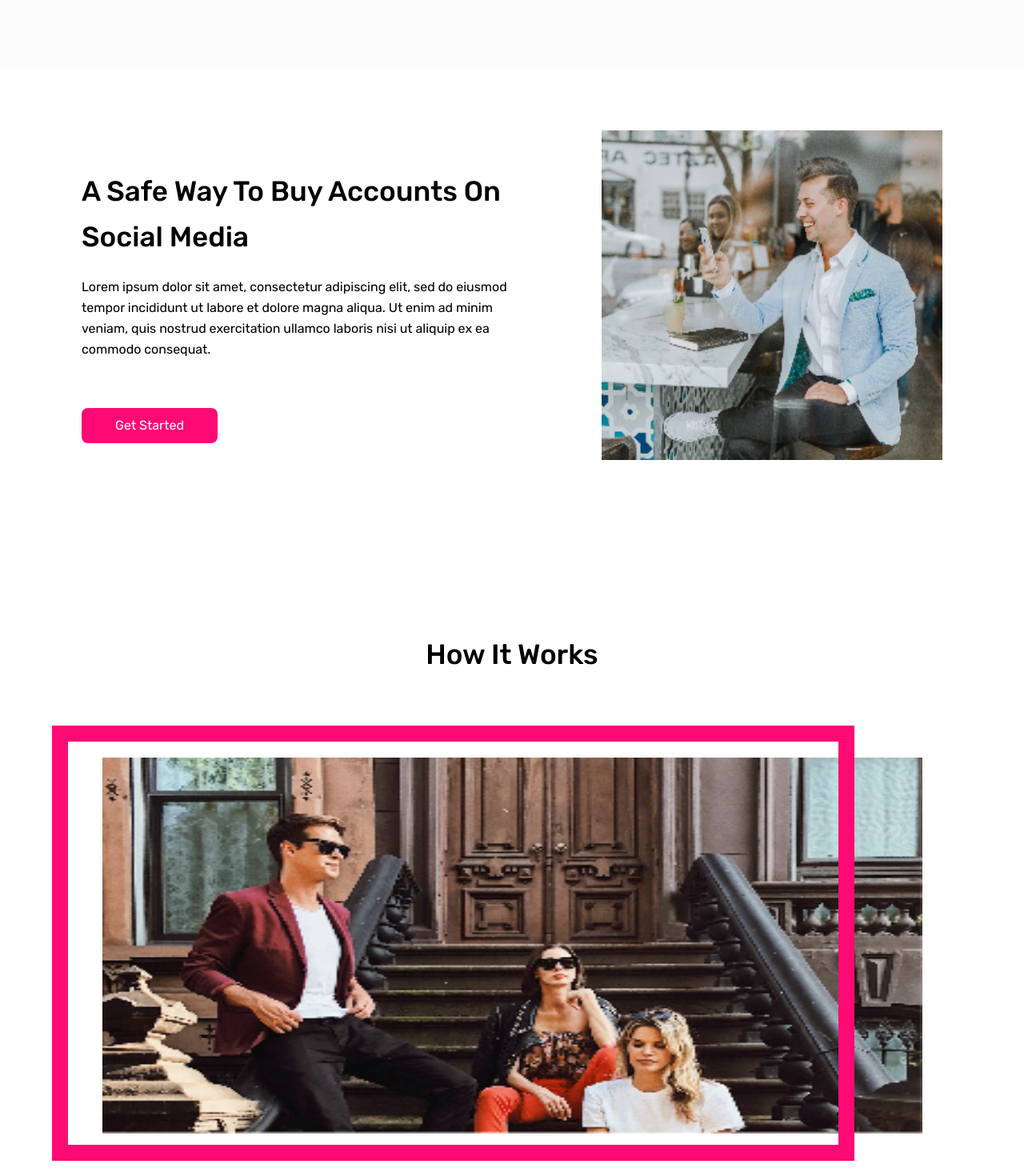
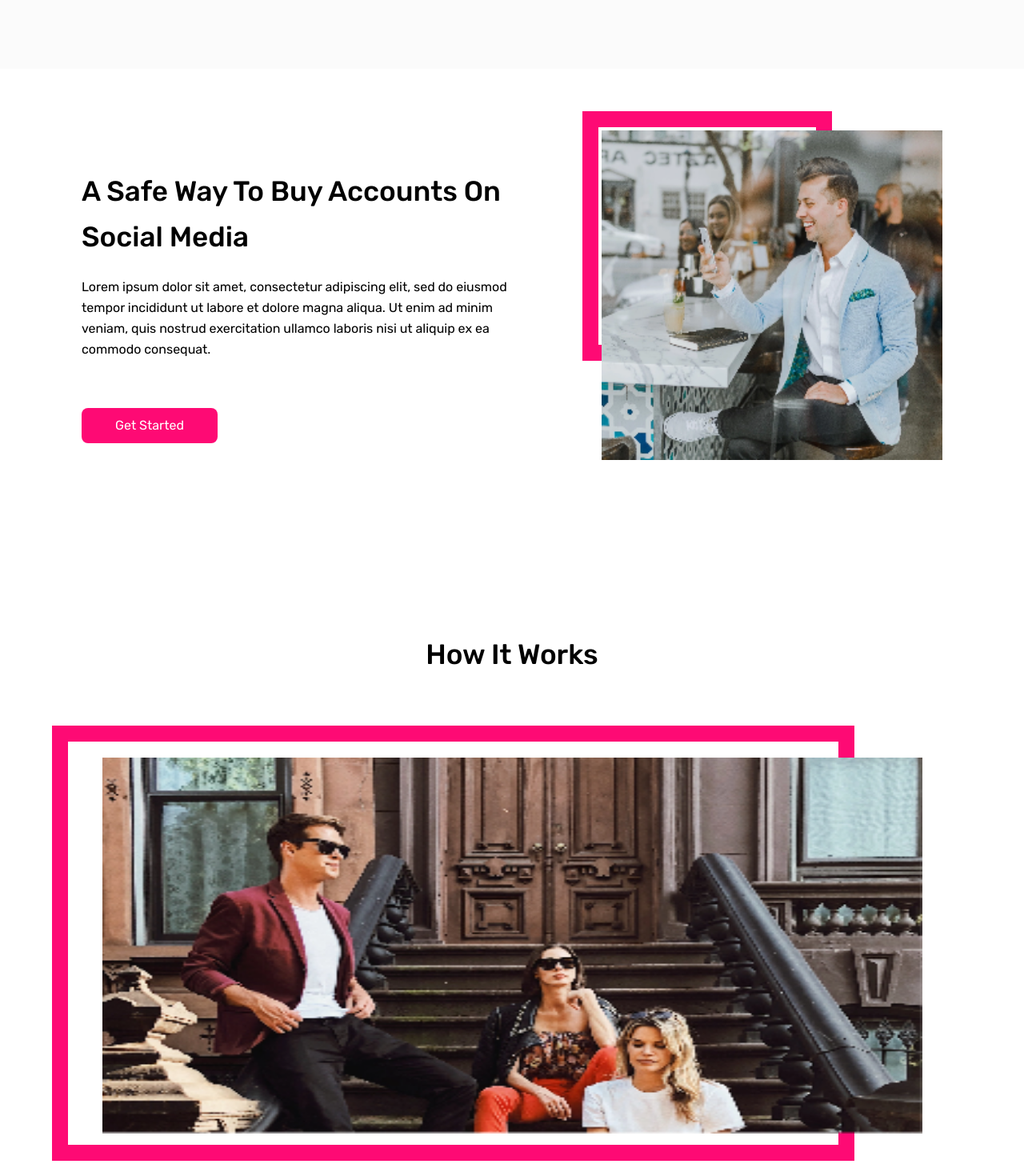
Before and after one commit to hemarle/sociall, a React (Create React App) app: page / in a window 1280 px wide. Shown: the part 1280-2750 px from the top of the page at 80% size. Built offline with nearby package versions, Linux system fonts and the light colour scheme.

Commit message:
Z-index fixed for cards

```diff
--- a/src/Card.js
+++ b/src/Card.js
@@ -2,14 +2,14 @@ import React from "react";
 import "./Card.css";
 function Card({ image, title, about, linkText, link }) {
   return (
-    <div className="card relative md:flex mt-[235px] px-5 md:py-[77px] md:px-[102px] md:m-0 ">
+    <div className="card relative lg:flex mt-[235px] px-5 md:py-[77px] md:px-[102px] md:m-0 ">
       <div className="card__Image relative w-[274px] max-w-max mx-auto md:w-[426px] md:mx-0 lg:max-w-[inherit] lg:z-[-10px]">
-        <div className="card__ImageBackground absolute -top-6 -left-6 -z-10 md:z-[12px]"></div>
+        <div className="card__ImageBackground absolute -top-6 -left-6 z-10 md:z-[-12px]"></div>
 
         <img
           src={image}
           alt=""
-          className="mb-[27px] lg:min-h-[412px] lg:min-w-[426px]"
+          className=" relative z-10 mb-[27px] lg:min-h-[412px] md:min-w-[426px]"
         />
       </div>
       <div className="card__Content md:mx-4 lg:mx-6 lg:ml-[84px] ">
--- a/src/Tutorial.js
+++ b/src/Tutorial.js
@@ -12,7 +12,7 @@ function Tutorial({ title, video }) {
         <img
           src={video}
           alt="video link"
-          className="w-[90vw] max-w-[363px] max-h-[227px] mx-auto lg:max-w-[1025px] max-h-[470px]"
+          className=" relative z-10 w-[90vw] max-w-[363px] max-h-[227px] mx-auto lg:max-w-[1025px] max-h-[470px]"
         />
         <div className="tutorial__Border hidden lg:block lg:absolute lg:-top-10 lg:left-[65px] lg:w-[1003px] lg:h-[544px]"></div>
       </div>
```
